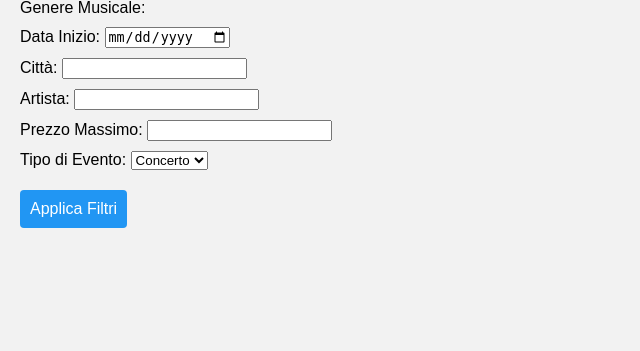
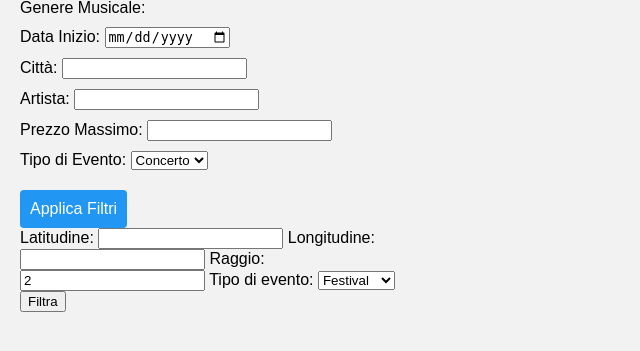
Before and after one commit to GBcicci/Esame_mongo, a Flask app: page /ricerca_generale in a window 1280 px wide. Shown: the part 209-560 px from the top of the page, without its empty margins (0-640 px from the left). Run offline with Flask 3, Linux system fonts and the light colour scheme; data that the repository does not hold is empty.

Commit message:
Creata struttura per ricerca geografica

```diff
--- a/query_file.py
+++ b/query_file.py
@@ -153,3 +153,10 @@ def ricerca_generale(stringa: str) -> list:
     risultati_concerti_lista = list(risultati_concerti)
     print(risultati_concerti_lista)
     return risultati_concerti_lista
+
+def ricerca_geografica_concerti():
+    # funzione che date le coordinate e raggio restituisce i concerti in quell'area
+    ...
+def ricerca_geografica_festival():
+    # funzione che date le coordinate e raggio restituisce i concerti in quell'area
+    ...
--- a/server.py
+++ b/server.py
@@ -72,5 +72,10 @@ def acquista_festival():
     return render_template('errore.html', nome=out)
 
 
+@app.route("/filtri_geo")
+def filtri_geo():
+        ...
+
+
 if __name__ == '__main__':
     app.run()
--- a/templates/principale.html
+++ b/templates/principale.html
@@ -105,6 +105,8 @@
 
 
 
+
+
     </style>
 </head>
 
@@ -177,6 +179,24 @@
                 <!-- Bottone "Applica Filtri" -->
                 <button class="apply-filters-button" type="submit">Applica Filtri</button>
             </form>
+            <form action="/filtri_geo" method="get">
+                <label for="latitudine">Latitudine:</label>
+                <input type="text" id="latitudine" name="latitudine" required>
+
+                <label for="longitudine">Longitudine:</label>
+                <input type="text" id="longitudine" name="longitudine" required>
+
+                <label for="raggio">Raggio:</label>
+                <input type="number" id="raggio" name="raggio" value="2" min="1">
+
+                <label for="tipo_evento">Tipo di evento:</label>
+                <select id="tipo_evento" name="tipo_evento">
+                    <option value=2>Festival</option>
+                    <option value=1>Concerto</option>
+                </select>
+
+                <button type="submit">Filtra</button>
+            </form>
         </div>
     </div>
 
@@ -196,7 +216,8 @@
                     <p>Scegli il tipo di biglietto:</p>
                     {% for tipo, prezzo in concerto['Prezzi'].items() %}
                     <label>
-                        <input type="radio" name="tipo_biglietto" value="{{ tipo }}"> {{ tipo }} - €{{ prezzo }} --{{ concerto['_id'] }}
+                        <input type="radio" name="tipo_biglietto" value="{{ tipo }}"> {{ tipo }} - €{{ prezzo }} --{{
+                        concerto['_id'] }}
                     </label><br>
                     {% endfor %}
                     <br>
```
Also changed, not shown: templates/principale_festival.html (+19 -0 lines).
